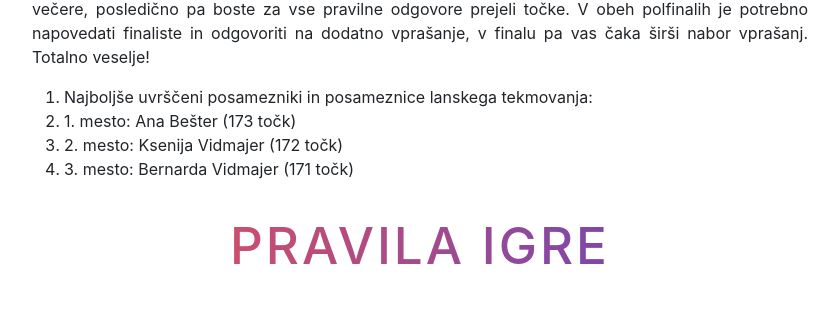
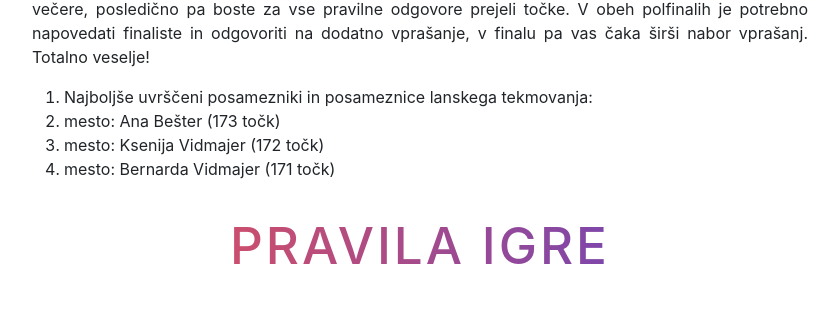
Before and after one commit to matejmeglic/eurovisionfantasy, a Django app: page / in a window 1280 px wide. Shown: the part 597-913 px from the top of the page, without its empty margins (220-1059 px from the left). Run offline with Django 5.2, Linux system fonts and the light colour scheme; some libraries are stand-ins or nearby versions.

Commit message:
crt popravki 2025-2

```diff
--- a/polls/templates/polls/index.html
+++ b/polls/templates/polls/index.html
@@ -26,9 +26,9 @@
   </p>
 <ol>
   <li>Najboljše uvrščeni posamezniki in posameznice lanskega tekmovanja:</li>
-  <li>1. mesto: Ana Bešter (173 točk)</li>
-  <li>2. mesto: Ksenija Vidmajer (172 točk)</li>
-  <li>3. mesto: Bernarda Vidmajer (171 točk)</li>
+  <li>mesto: Ana Bešter (173 točk)</li>
+  <li>mesto: Ksenija Vidmajer (172 točk)</li>
+  <li>mesto: Bernarda Vidmajer (171 točk)</li>
 </ol>
   <br />
   <h3 class="title">Pravila igre</h3>
--- a/polls/templates/polls/vote.html
+++ b/polls/templates/polls/vote.html
@@ -29,8 +29,8 @@
             <input type="text" class="input-text js-input" id="group" name="group"></input>
         </div>
 
-        <br />
-        <p>Osnovne kuharske usmeritve</p>
+        <br /><br />
+        <p>Osnovne kuharske usmeritve:</p>
         <ul>
            <li>Točkovanje posameznega vprašanja je zapisano pod vprašanjem.</li>
            <li>Rok za oddajo napovedi je ena minuta po koncu telefonskega glasovanja.</li>
```
